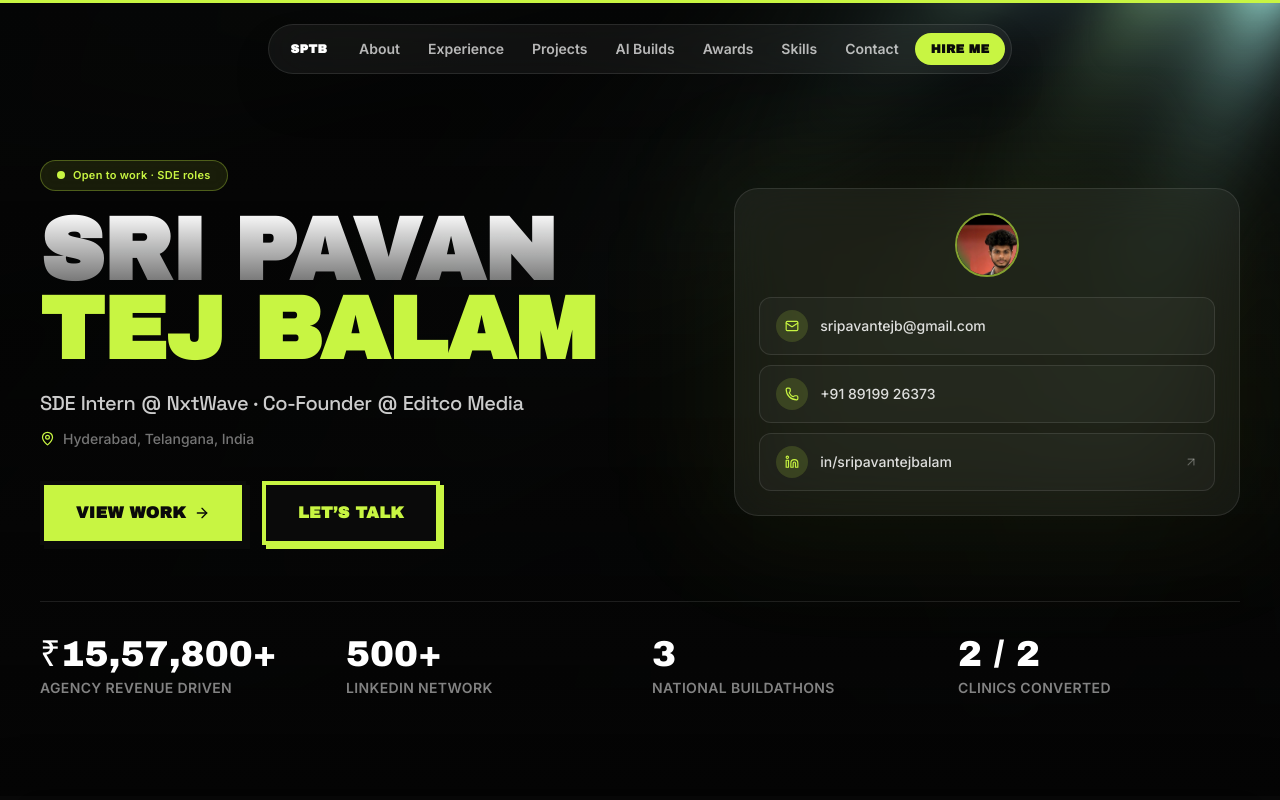
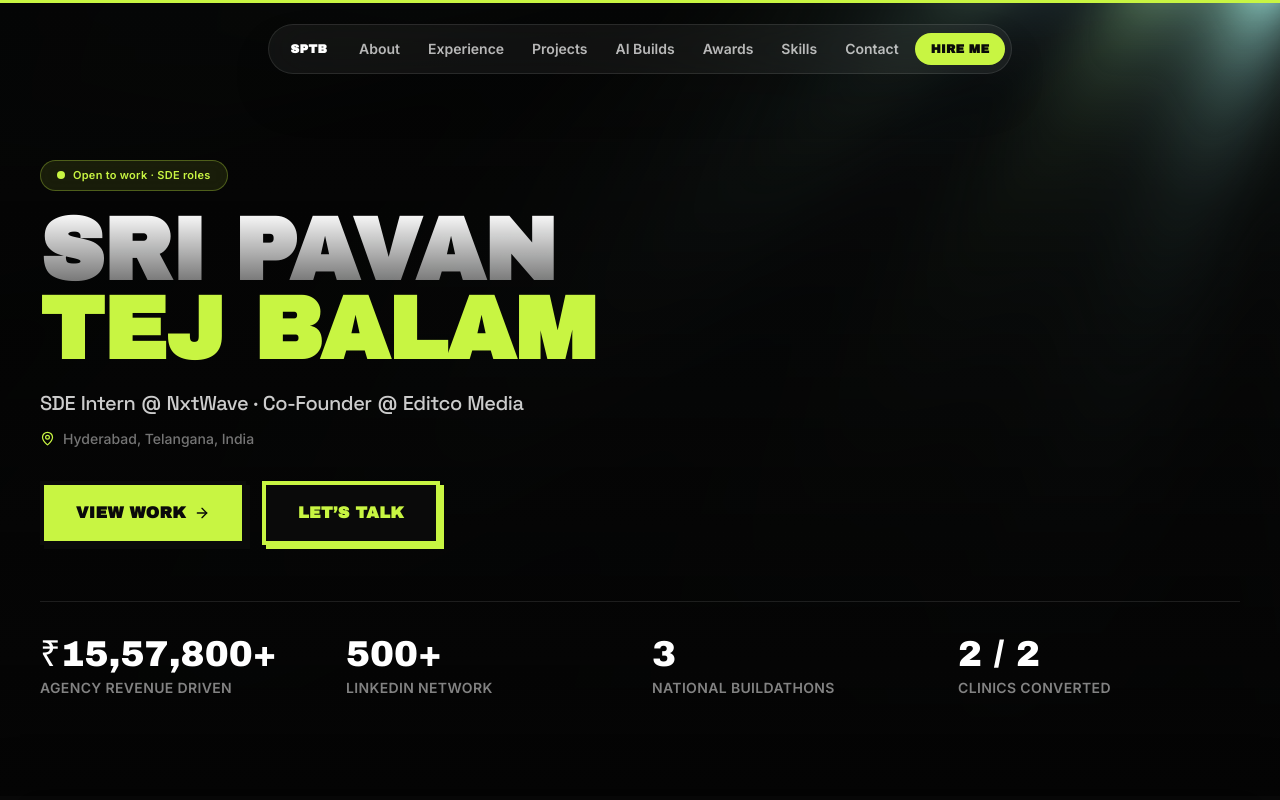
Before and after one commit to sripavantejb/sripavantejb-portfolio, a Next.js app: page / in a window 1280 px wide. Shown: the top 800 px of the page. Built offline with nearby package versions, Linux system fonts and the light colour scheme.

Commit message:
Remove hero quick-connect card
Contact info already lives in the Contact section; the hero card was
duplicating it. Hero is now a single-column layout.

```diff
--- a/components/sections/HeroSection.tsx
+++ b/components/sections/HeroSection.tsx
@@ -1,13 +1,11 @@
 "use client";
 
 import { motion } from "framer-motion";
-import { ArrowRight, ArrowUpRight, Mail, MapPin, Phone } from "lucide-react";
-import Image from "next/image";
+import { ArrowRight, MapPin } from "lucide-react";
 import { profile, stats } from "@/lib/data";
 import { BrutalistLink } from "@/components/ui/BrutalistLink";
 import { StaggerWords, EASE } from "@/components/motion";
 import { stickySlide1 } from "@/lib/stickyStack";
-import { LinkedinIcon } from "@/components/ui/BrandIcons";
 import SideRays from "@/components/ui/SideRays";
 import { CountUp } from "@/components/ui/CountUp";
 
@@ -35,7 +33,7 @@
         <div className="absolute inset-0 bg-gradient-to-b from-transparent via-[#050505]/40 to-[#050505]" />
       </div>
 
-      <div className="relative z-10 mx-auto grid w-full max-w-[1200px] items-center gap-10 md:grid-cols-[1.15fr_0.9fr] md:gap-12">
+      <div className="relative z-10 mx-auto w-full max-w-[1200px]">
         <div className="min-w-0">
           {profile.openToWork && (
             <motion.div
@@ -103,66 +101,6 @@
             </BrutalistLink>
           </motion.div>
         </div>
-
-        <motion.div
-          initial={{ opacity: 0, y: 36, scale: 0.96 }}
-          animate={{ opacity: 1, y: 0, scale: 1 }}
-          transition={{ duration: 0.9, delay: 0.2, ease: EASE }}
-          className="relative w-full"
-        >
-          <motion.div
-            animate={{ opacity: [0.2, 0.45, 0.2], scale: [1, 1.04, 1] }}
-            transition={{ duration: 5, repeat: Infinity, ease: "easeInOut" }}
-            className="absolute -inset-5 rounded-[36px] bg-lime/15 blur-3xl"
-          />
-          <div className="relative min-w-0 rounded-[24px] border border-white/10 bg-white/[0.05] p-5 backdrop-blur-xl sm:p-6">
-            <div className="relative mx-auto h-16 w-16 overflow-hidden rounded-full border-2 border-lime/60">
-              <Image
-                src="/images/profile-photo.jpg"
-                alt="Sri Pavan Tej Balam"
-                fill
-                sizes="64px"
-                className="object-cover"
-                priority
-              />
-            </div>
-
-            <div className="mt-5 space-y-2.5">
-              <a
-                href={`mailto:${profile.email}`}
-                className="flex items-center gap-3 rounded-xl border border-white/10 bg-white/[0.03] px-4 py-3 transition-colors hover:border-lime/40 hover:bg-white/[0.06]"
-              >
-                <span className="flex h-8 w-8 shrink-0 items-center justify-center rounded-full bg-lime/15 text-lime">
-                  <Mail size={14} />
-                </span>
-                <span className="font-inter text-sm font-medium text-white/85">{profile.email}</span>
-              </a>
-              <a
-                href={profile.phoneHref}
-                className="flex items-center gap-3 rounded-xl border border-white/10 bg-white/[0.03] px-4 py-3 transition-colors hover:border-lime/40 hover:bg-white/[0.06]"
-              >
-                <span className="flex h-8 w-8 shrink-0 items-center justify-center rounded-full bg-lime/15 text-lime">
-                  <Phone size={14} />
-                </span>
-                <span className="font-inter text-sm font-medium text-white/85">{profile.phone}</span>
-              </a>
-              <a
-                href={profile.linkedin}
-                target="_blank"
-                rel="noopener noreferrer"
-                className="flex items-center gap-3 rounded-xl border border-white/10 bg-white/[0.03] px-4 py-3 transition-colors hover:border-lime/40 hover:bg-white/[0.06]"
-              >
-                <span className="flex h-8 w-8 shrink-0 items-center justify-center rounded-full bg-lime/15 text-lime">
-                  <LinkedinIcon size={14} />
-                </span>
-                <span className="flex-1 font-inter text-sm font-medium text-white/85">
-                  in/sripavantejbalam
-                </span>
-                <ArrowUpRight size={14} className="text-white/30" />
-              </a>
-            </div>
-          </div>
-        </motion.div>
       </div>
 
       <motion.div
```
